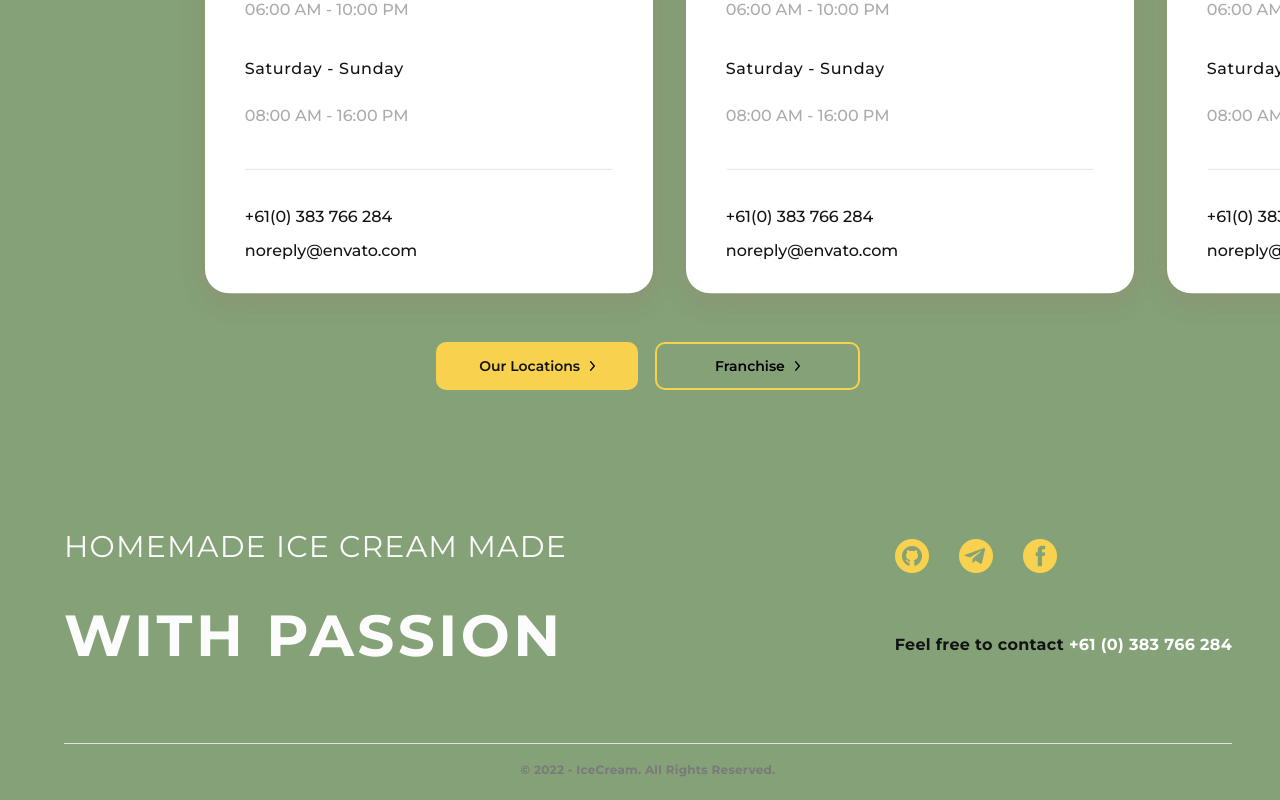
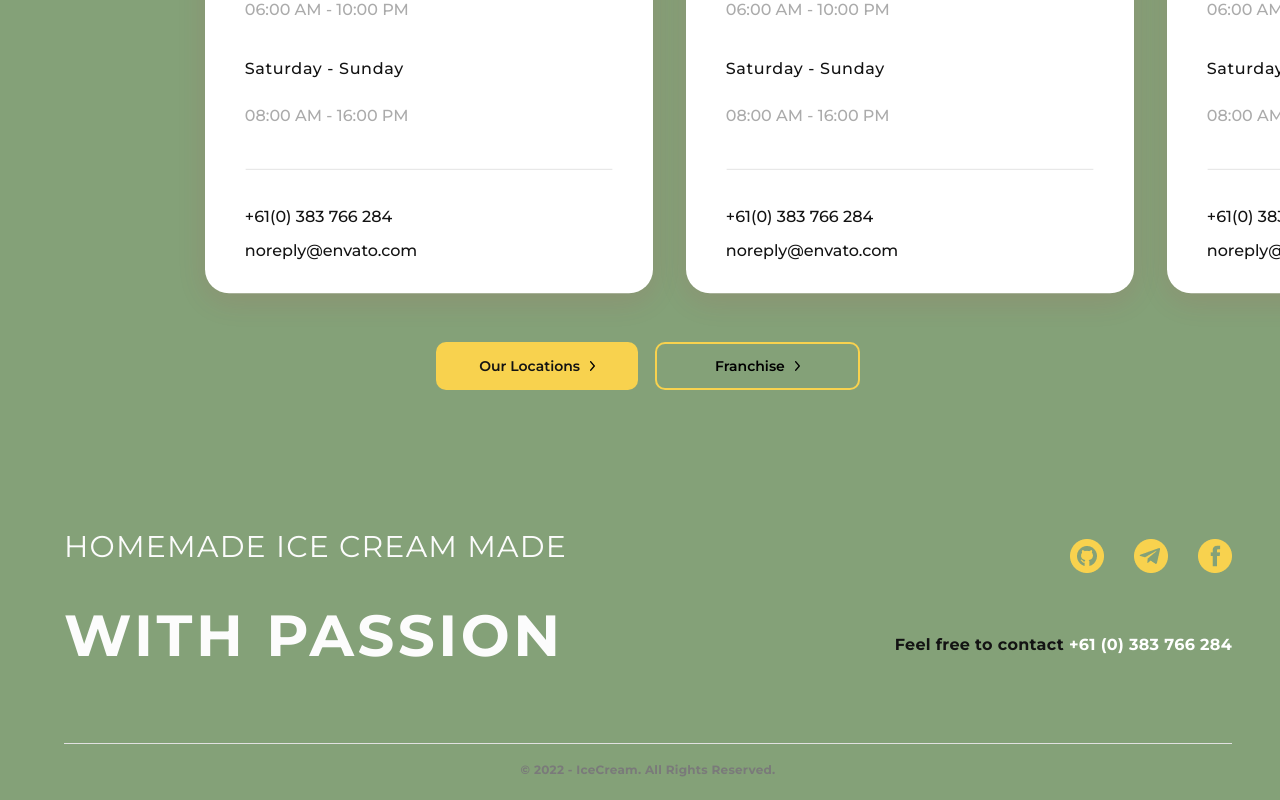
Before and after one commit to SergUserGit/new_vue_project, a Vue app in the folder my-first-project/: page / in a window 1280 px wide. Shown: the part 4565-5365 px from the top of the page. Built offline with nearby package versions, Linux system fonts and the light colour scheme; a web font is replaced by a local one.

Commit message:
add: last changes
add: last changes

```diff
--- a/my-first-project/src/components/icecream/FooterSocials.vue
+++ b/my-first-project/src/components/icecream/FooterSocials.vue
@@ -1,5 +1,5 @@
 <template>
-  <div>
+  <div class="group-social">
     <ul class="social_list">
       <li><img :src="gitpng" alt="git" /></li>
       <li><img :src="telegpng" alt="teleg" /></li>
@@ -61,4 +61,10 @@ export default {
   font-family: "Montserrat", sans-serif;
   color: #fff;
 }
+
+.group-social {
+  display: flex;
+  flex-direction: column;
+  align-items: flex-end;
+}
 </style>
```
